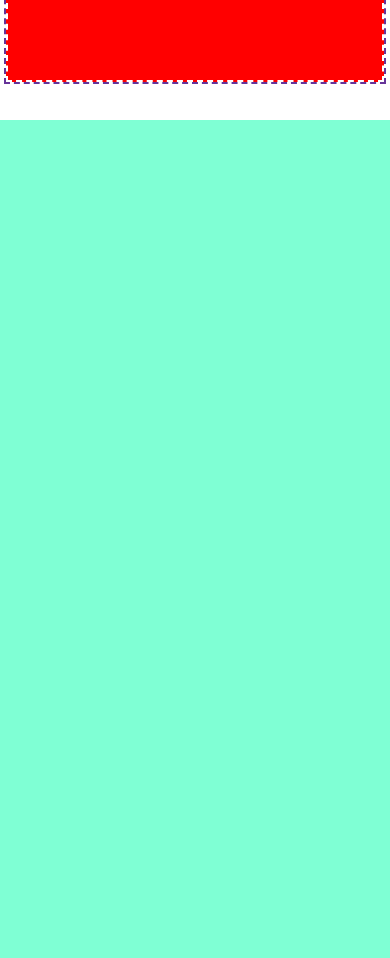
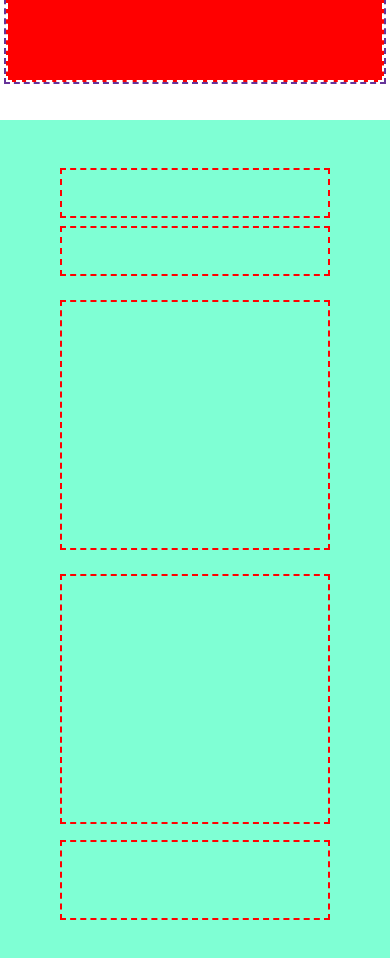
Before and after one commit to BiagioCaputo/html-css-bootstrap-freelancer, a plain HTML site: page index.html in a window 390 px wide. Shown: the part 1700-2658 px from the top of the page. Drawn offline with nearby package versions, Linux system fonts and the light colour scheme.

Commit message:
aggiunta sezione about mobile

```diff
--- a/css/style.css
+++ b/css/style.css
@@ -44,3 +44,15 @@ h2{
     height:50px;
     border: 2px dashed red;
 }
+
+p{
+    min-height: 250px;
+    border: 2px dashed red;
+
+}
+
+.buttom{
+    min-height: 80px;
+    border: 2px dashed red;
+
+}
--- a/index.html
+++ b/index.html
@@ -42,9 +42,21 @@
 
         <!--About-->
 
-        <div class="about">
+        <div class="about p-5">
+            <div class="about-box container">
+                <h2></h2>
+                <div class="star-icon"></div>
+                <div class="paragraph">
+                    <p class="upper-paragraph mt-4"></p>
+                    <p class="bottom-paragraph mt-4"></p>
+                </div>
+                <div class="buttom"></div>
+            </div>
 
         </div>
+
+
+        <!--Contact-->
 
 
     </main>
```
